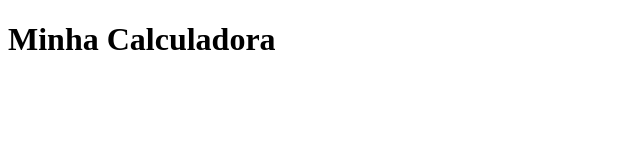
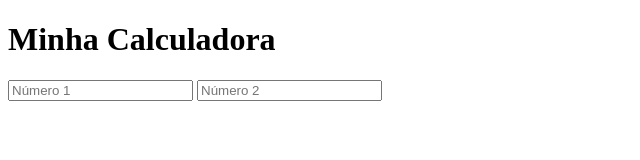
Before and after one commit to maria-v-gomes/calculadora-cicd, a plain HTML site: page index.html in a window 1280 px wide. Shown: the whole page, without its empty margins (0-640 px from the left). Drawn offline with Linux system fonts and the light colour scheme.

Commit message:
adição dos inputs da calculadora

```diff
--- a/index.html
+++ b/index.html
@@ -7,3 +7,5 @@
   <h1>Minha Calculadora</h1>
 </body>
 </html>
+<input type="number" id="num1" placeholder="Número 1">
+<input type="number" id="num2" placeholder="Número 2">
```
